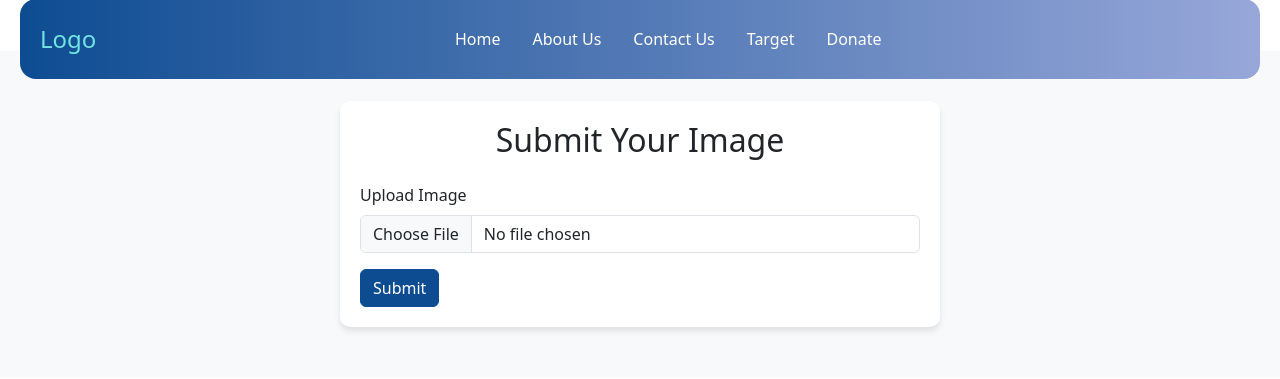
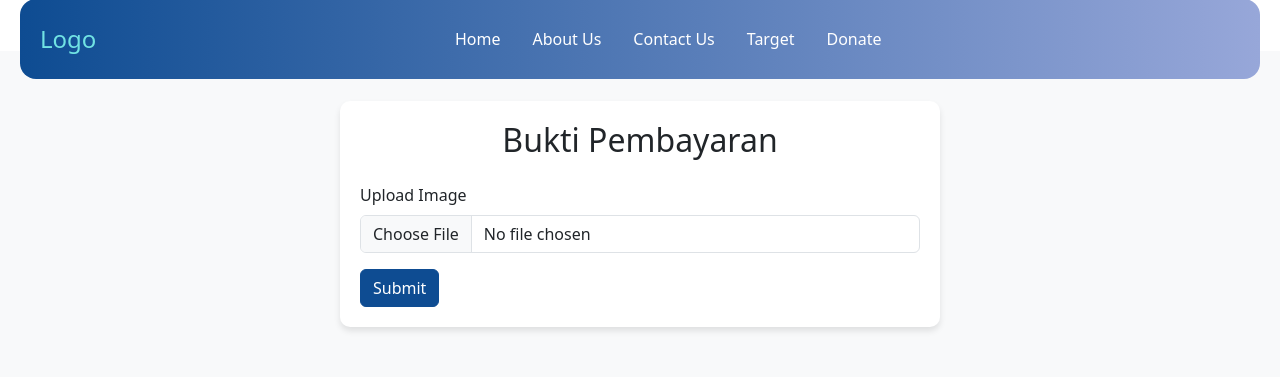
Before and after one commit to Septiarosalia/CareLink, a PHP site: page /form-donate.php in a window 1280 px wide. Shown: the part 21-400 px from the top of the page. Run offline with PHP 8.4, Linux system fonts and the light colour scheme.

Commit message:
form-donate.php

```diff
--- a/User/form-donate.php
+++ b/User/form-donate.php
@@ -146,7 +146,7 @@
     <section class="submit-section">
         <div class="container">
             <div class="form-container">
-                <h2 class="text-center mb-4">Submit Your Image</h2>
+                <h2 class="text-center mb-4">Bukti Pembayaran</h2>
                 <form action="Home.html" method="post" enctype="multipart/form-data">
                     <div class="mb-3">
                         <label for="image" class="form-label">Upload Image</label>
```
